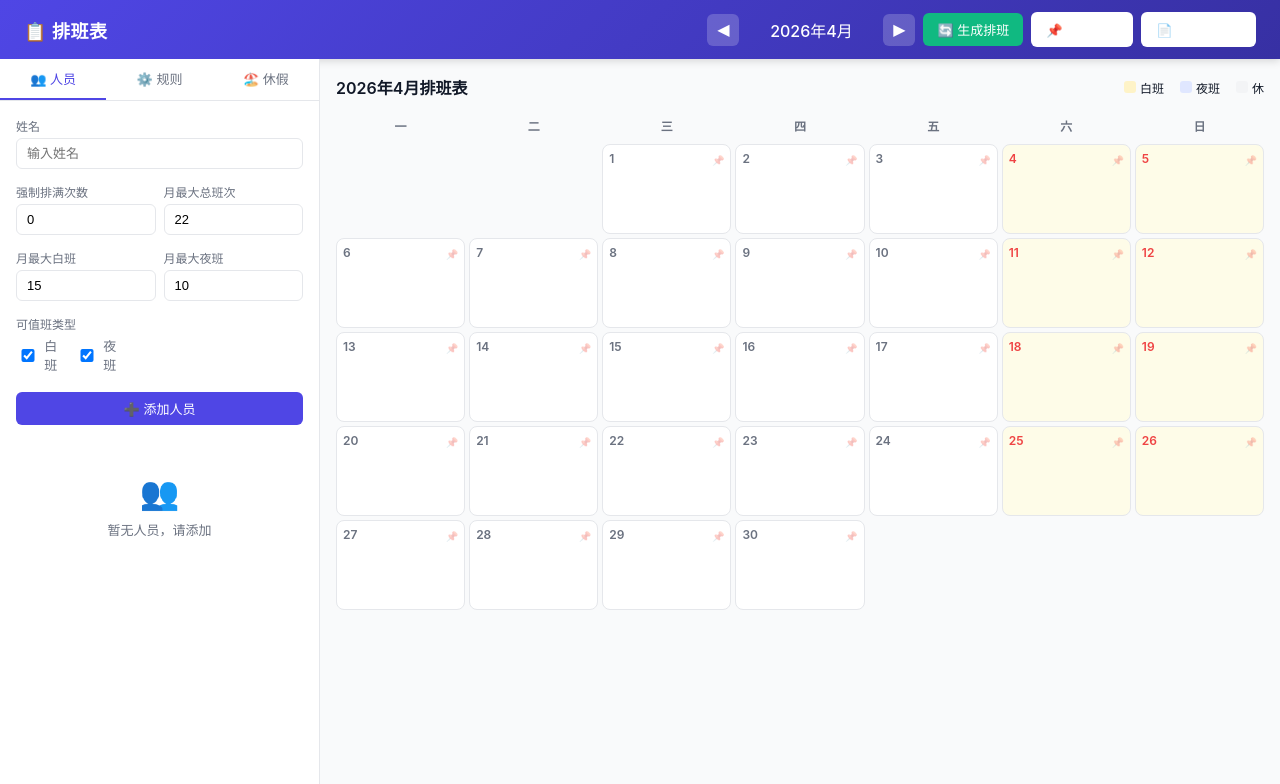
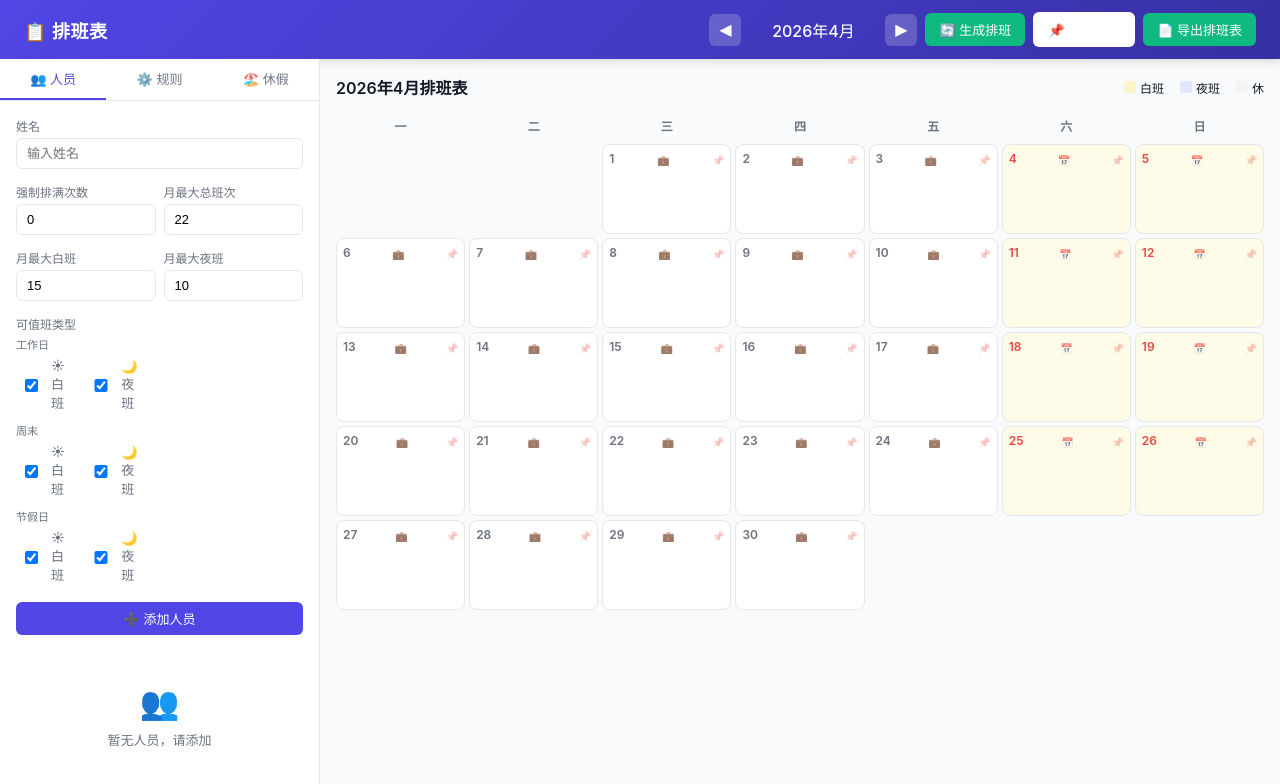
Before and after one commit to gemone/scheduling, a Vue app in the folder frontend/: page / in a window 1280 px wide. Shown: the top 784 px of the page. Built offline with nearby package versions, Linux system fonts and the light colour scheme.

Commit message:
feat: 人员可排班类型支持工作日/周末/节假日分别配置，日历点击设定日期类型，导出自动打开

```diff
--- a/frontend/src/App.vue
+++ b/frontend/src/App.vue
@@ -13,7 +13,7 @@
         <button class="btn" :class="hasSchedule ? 'btn-warning' : 'btn-outline'" style="color:white;border-color:rgba(255,255,255,0.4)" @click="pinAll">
           📌 {{ allPinned ? '取消全部固定' : '保存排班' }}
         </button>
-        <button class="btn btn-outline" style="color:white;border-color:rgba(255,255,255,0.4)" @click="exportXLSX">📄 导出排班表</button>
+        <button class="btn btn-success" @click="exportXLSX">📄 导出排班表</button>
       </div>
     </div>
 
@@ -56,9 +56,22 @@
             </div>
             <div class="form-group">
               <label>可值班类型</label>
-              <div class="checkbox-group">
-                <label><input type="checkbox" v-model="newPerson.dayShiftPos" :true-value="1" :false-value="0" /> 白班</label>
-                <label><input type="checkbox" v-model="newPerson.nightShiftPos" :true-value="1" :false-value="0" /> 夜班</label>
+              <div class="checkbox-group" style="flex-direction:column;gap:6px">
+                <div style="font-size:11px;color:var(--text-secondary)">工作日</div>
+                <div class="checkbox-row">
+                  <label><input type="checkbox" v-model="newPerson.dayShiftPos" :true-value="1" :false-value="0" /> ☀白班</label>
+                  <label><input type="checkbox" v-model="newPerson.nightShiftPos" :true-value="1" :false-value="0" /> 🌙夜班</label>
+                </div>
+                <div style="font-size:11px;color:var(--text-secondary)">周末</div>
+                <div class="checkbox-row">
+                  <label><input type="checkbox" v-model="newPerson.weekendDayShiftPos" :true-value="1" :false-value="0" /> ☀白班</label>
+                  <label><input type="checkbox" v-model="newPerson.weekendNightShiftPos" :true-value="1" :false-value="0" /> 🌙夜班</label>
+                </div>
+                <div style="font-size:11px;color:var(--text-secondary)">节假日</div>
+                <div class="checkbox-row">
+                  <label><input type="checkbox" v-model="newPerson.holidayDayShiftPos" :true-value="1" :false-value="0" /> ☀白班</label>
+                  <label><input type="checkbox" v-model="newPerson.holidayNightShiftPos" :true-value="1" :false-value="0" /> 🌙夜班</label>
+                </div>
               </div>
             </div>
             <button v-if="!editingPersonId" class="btn btn-primary btn-block" @click="addPerson">➕ 添加人员</button>
@@ -75,8 +88,10 @@
                 <div class="limits">
                   <span v-if="p.min_total > 0" style="color:var(--primary)">✦{{ p.min_total }}</span>
                   <span>总计{{ p.max_total }}次</span>
-                  <span v-if="p.day_shift_pos">白{{ p.max_day }}次</span>
-                  <span v-if="p.night_shift_pos">夜{{ p.max_night }}次</span>
+                  <span class="shift-tag day-tag" :class="{ dim: !p.day_shift_pos }">☀白{{ p.day_shift_pos ? p.max_day : 'x' }}</span>
+                  <span class="shift-tag night-tag" :class="{ dim: !p.night_shift_pos }">🌙夜{{ p.night_shift_pos ? p.max_night : 'x' }}</span>
+                  <span v-if="p.weekend_day_shift_pos || p.weekend_night_shift_pos" class="shift-tag weekend-tag">{{ p.weekend_day_shift_pos ? 'w' : '' }}{{ p.weekend_night_shift_pos ? 'n' : '' }}</span>
+                  <span v-if="p.holiday_day_shift_pos || p.holiday_night_shift_pos" class="shift-tag holiday-tag-sm">{{ p.holiday_day_shift_pos ? 'w' : '' }}{{ p.holiday_night_shift_pos ? 'n' : '' }}</span>
                 </div>
               </div>
               <div v-if="data.people.length === 0" class="empty-state">
@@ -88,14 +103,37 @@
 
           <!-- Rules Tab -->
           <div v-if="tab === 'rules'">
+            <div style="font-weight:600;margin-bottom:8px">💼 工作日</div>
             <div class="form-group">
-              <label>每天白班人数</label>
+              <label>白班人数</label>
               <input v-model.number="data.rules.day_shift_per_day" type="number" min="0" @change="saveData" />
             </div>
             <div class="form-group">
-              <label>每天夜班人数</label>
+              <label>夜班人数</label>
               <input v-model.number="data.rules.night_shift_per_day" type="number" min="0" @change="saveData" />
             </div>
+
+            <div style="font-weight:600;margin:12px 0 8px;border-top:1px solid var(--border-color);padding-top:12px">📅 周末（周六日）</div>
+            <div class="form-group">
+              <label>白班人数</label>
+              <input v-model.number="data.rules.weekend_day_shift" type="number" min="0" @change="saveData" />
+            </div>
+            <div class="form-group">
+              <label>夜班人数</label>
+              <input v-model.number="data.rules.weekend_night_shift" type="number" min="0" @change="saveData" />
+            </div>
+
+            <div style="font-weight:600;margin:12px 0 8px;border-top:1px solid var(--border-color);padding-top:12px">🎆 法定节假日</div>
+            <div class="form-group">
+              <label>白班人数</label>
+              <input v-model.number="data.rules.holiday_day_shift" type="number" min="0" @change="saveData" />
+            </div>
+            <div class="form-group">
+              <label>夜班人数</label>
+              <input v-model.number="data.rules.holiday_night_shift" type="number" min="0" @change="saveData" />
+            </div>
+            <div style="font-size:11px;color:var(--text-secondary);margin-top:2px">💡 在日历上点击日期左上角图标可设定节假日/工作日</div>
+
             <div style="margin-top:16px;font-size:12px;color:var(--text-secondary)">
               <p>💡 规则说明：</p>
               <ul style="margin-left:16px;margin-top:4px;line-height:1.8">
@@ -106,6 +144,8 @@
                 <li>休假日期自动跳过</li>
                 <li>规避日期不排班但不标记休假</li>
                 <li>📌 固定的天不会被重新排班</li>
+                <li>法定节假日优先于周末规则</li>
+                <li>在日历上点击日期图标可设定节假日或工作日覆盖</li>
               </ul>
             </div>
           </div>
@@ -210,7 +250,12 @@
             @drop="!isDayPinned(day) && onDrop(day, $event)"
           >
             <div class="day-header">
-              <span class="day-number" :class="{ 'weekend-num': isWeekend(day) }">{{ day }}</span>
+              <span class="day-number" :class="{ 'weekend-num': isWeekend(day) && !isHoliday(day) && !isWorkdayOverride(day), 'holiday-num': isHoliday(day), 'workday-override-num': isWorkdayOverride(day) }">{{ day }}</span>
+              <button
+                class="day-type-btn"
+                @click="cycleDayType(day)"
+                :title="dayTypeLabel(day)"
+              >{{ dayTypeIcon(day) }}</button>
               <button
                 class="pin-btn"
                 :class="{ pinned: isDayPinned(day) }"
@@ -278,6 +323,7 @@ import {
   SavePeople,
   GenerateSchedule,
   ExportXLSX,
+  OpenFile,
   UpdateShiftEntry
 } from '../wailsjs/go/main/App'
 
@@ -290,6 +336,10 @@ interface Person {
   max_night: number
   day_shift_pos: number
   night_shift_pos: number
+  weekend_day_shift_pos: number
+  weekend_night_shift_pos: number
+  holiday_day_shift_pos: number
+  holiday_night_shift_pos: number
 }
 
 interface Vacation {
@@ -307,6 +357,10 @@ interface ShiftEntry {
 interface ScheduleRule {
   day_shift_per_day: number
   night_shift_per_day: number
+  weekend_day_shift: number
+  weekend_night_shift: number
+  holiday_day_shift: number
+  holiday_night_shift: number
 }
 
 interface MonthData {
@@ -315,6 +369,7 @@ interface MonthData {
   rules: ScheduleRule
   schedule: ShiftEntry[]
   pinned_days: string[]
+  day_types: Record<string, string>  // YYYY-MM-DD -> "holiday" | "workday"
   year: number
   month: number
 }
@@ -335,9 +390,10 @@ const globalPeople = ref<Person[]>([])
 const data = ref<MonthData>({
   people: [],
   vacations: [],
-  rules: { day_shift_per_day: 1, night_shift_per_day: 1 },
+  rules: { day_shift_per_day: 1, night_shift_per_day: 1, weekend_day_shift: 1, weekend_night_shift: 1, holiday_day_shift: 1, holiday_night_shift: 1 },
   schedule: [],
   pinned_days: [],
+  day_types: {},
   year: year.value,
   month: month.value,
 })
@@ -350,6 +406,10 @@ const newPerson = ref({
   maxNight: 10,
   dayShiftPos: 1,
   nightShiftPos: 1,
+  weekendDayShiftPos: 1,
+  weekendNightShiftPos: 1,
+  holidayDayShiftPos: 1,
+  holidayNightShiftPos: 1,
 })
 
 const newVacation = ref({
@@ -401,6 +461,52 @@ const pinnedCount = computed(() => data.value.pinned_days.length)
 function isWeekend(day: number): boolean {
   const d = new Date(year.value, month.value - 1, day).getDay()
   return d === 0 || d === 6
+}
+
+function isHoliday(day: number): boolean {
+  return (data.value.day_types || {})[dateStr(day)] === 'holiday'
+}
+
+function getEffectiveDayType(day: number): string {
+  const ds = dateStr(day)
+  const dt = (data.value.day_types || {})[ds]
+  if (dt) return dt  // "holiday" or "workday"
+  return isWeekend(day) ? 'weekend' : 'workday'
+}
+
+function cycleDayType(day: number) {
+  const ds = dateStr(day)
+  if (!data.value.day_types) data.value.day_types = {}
+  const current = data.value.day_types[ds]
+  if (!current) {
+    // No override → set to holiday (or workday if weekend)
+    data.value.day_types[ds] = isWeekend(day) ? 'workday' : 'holiday'
+  } else if (current === 'holiday') {
+    data.value.day_types[ds] = 'workday'
+  } else {
+    // workday override → remove override (back to default)
+    delete data.value.day_types[ds]
+  }
+  saveData()
+}
+
+function isWorkdayOverride(day: number): boolean {
+  return (data.value.day_types || {})[dateStr(day)] === 'workday'
+}
+
+function dayTypeIcon(day: number): string {
+  const t = getEffectiveDayType(day)
+  if (t === 'holiday') return '🎆'
+  if (t === 'weekend') return '📅'
+  return '💼'
+}
+
+function dayTypeLabel(day: number): string {
+  const t = getEffectiveDayType(day)
+  const overrides = (data.value.day_types || {})[dateStr(day)]
+  if (t === 'holiday') return overrides ? '节假日（手动设定）点击切换' : '节假日'
+  if (t === 'weekend') return '周末'
+  return overrides ? '工作日（手动设定）点击切换' : '工作日'
 }
 
 function dateStr(day: number): string {
@@ -590,6 +696,10 @@ function startEdit(p: Person) {
     maxNight: p.max_night,
     dayShiftPos: p.day_shift_pos,
     nightShiftPos: p.night_shift_pos,
+    weekendDayShiftPos: p.weekend_day_shift_pos,
+    weekendNightShiftPos: p.weekend_night_shift_pos,
+    holidayDayShiftPos: p.holiday_day_shift_pos,
+    holidayNightShiftPos: p.holiday_night_shift_pos,
   }
 }
 
@@ -603,6 +713,10 @@ function cancelEdit() {
     maxNight: 10,
     dayShiftPos: 1,
     nightShiftPos: 1,
+    weekendDayShiftPos: 1,
+    weekendNightShiftPos: 1,
+    holidayDayShiftPos: 1,
+    holidayNightShiftPos: 1,
   }
 }
 
@@ -623,6 +737,10 @@ function saveEditPerson() {
     max_night: newPerson.value.maxNight,
     day_shift_pos: newPerson.value.dayShiftPos,
     night_shift_pos: newPerson.value.nightShiftPos,
+    weekend_day_shift_pos: newPerson.value.weekendDayShiftPos,
+    weekend_night_shift_pos: newPerson.value.weekendNightShiftPos,
+    holiday_day_shift_pos: newPerson.value.holidayDayShiftPos,
+    holiday_night_shift_pos: newPerson.value.holidayNightShiftPos,
   }
   data.value.people = [...globalPeople.value]
   saveGlobalPeople()
@@ -646,6 +764,10 @@ function addPerson() {
     max_night: newPerson.value.maxNight,
     day_shift_pos: newPerson.value.dayShiftPos,
     night_shift_pos: newPerson.value.nightShiftPos,
+    weekend_day_shift_pos: newPerson.value.weekendDayShiftPos,
+    weekend_night_shift_pos: newPerson.value.weekendNightShiftPos,
+    holiday_day_shift_pos: newPerson.value.holidayDayShiftPos,
+    holiday_night_shift_pos: newPerson.value.holidayNightShiftPos,
   }
   globalPeople.value.push(person)
   data.value.people = [...globalPeople.value]
@@ -729,6 +851,7 @@ async function generateSchedule() {
       rules: data.value.rules,
       schedule: data.value.schedule,
       pinned_days: data.value.pinned_days,
+      day_types: data.value.day_types || {},
       year: year.value,
       month: month.value,
     })
@@ -743,7 +866,8 @@ async function generateSchedule() {
 async function exportXLSX() {
   try {
     const path = await ExportXLSX(data.value)
-    showToast('✅ 已导出到 ' + path)
+    showToast('✅ 已导出')
+    await OpenFile(path)
   } catch (e: any) {
     showToast('导出失败: ' + e)
   }
--- a/frontend/src/style.css
+++ b/frontend/src/style.css
@@ -280,6 +280,35 @@ body {
   border: 1px solid var(--border);
 }
 
+.shift-tag.day-tag {
+  background: #fef3c7;
+  border-color: #f59e0b;
+  color: #92400e;
+}
+.shift-tag.night-tag {
+  background: #e0e7ff;
+  border-color: #6366f1;
+  color: #3730a3;
+}
+.shift-tag.dim {
+  opacity: 0.35;
+  text-decoration: line-through;
+}
+.shift-tag.weekend-tag {
+  background: #dcfce7;
+  border-color: #22c55e;
+  color: #166534;
+}
+.shift-tag.holiday-tag-sm {
+  background: #fce7f3;
+  border-color: #ec4899;
+  color: #9d174d;
+}
+.checkbox-row {
+  display: flex;
+  gap: 12px;
+}
+
 .person-card .remove-btn {
   position: absolute;
   top: 6px;
@@ -419,6 +448,39 @@ body {
 
 .calendar-day .day-number.weekend-num {
   color: var(--danger);
+}
+
+.calendar-day .day-number.holiday-num {
+  color: #e11d48;
+  font-weight: 700;
+}
+
+.calendar-day .day-number.workday-override-num {
+  color: #059669;
+  font-weight: 700;
+}
+
+.day-type-btn {
+  background: none;
+  border: none;
+  cursor: pointer;
+  font-size: 10px;
+  padding: 0 1px;
+  opacity: 0.7;
+  transition: opacity 0.15s;
+}
+.day-type-btn:hover {
+  opacity: 1;
+}
+
+.holiday-tag {
+  font-size: 9px;
+  background: #e11d48;
+  color: white;
+  padding: 0 3px;
+  border-radius: 3px;
+  margin-left: 2px;
+  vertical-align: super;
 }
 
 .shift-badge {
--- a/frontend/wailsjs/go/main/App.d.ts
+++ b/frontend/wailsjs/go/main/App.d.ts
@@ -10,6 +10,8 @@ export function LoadMonthData(arg1:number,arg2:number):Promise<main.MonthData>;
 
 export function LoadPeople():Promise<Array<main.Person>>;
 
+export function OpenFile(arg1:string):Promise<void>;
+
 export function SaveExportFile(arg1:string,arg2:string):Promise<void>;
 
 export function SaveMonthData(arg1:main.MonthData):Promise<void>;
--- a/frontend/wailsjs/go/main/App.js
+++ b/frontend/wailsjs/go/main/App.js
@@ -18,6 +18,10 @@ export function LoadPeople() {
   return window['go']['main']['App']['LoadPeople']();
 }
 
+export function OpenFile(arg1) {
+  return window['go']['main']['App']['OpenFile'](arg1);
+}
+
 export function SaveExportFile(arg1, arg2) {
   return window['go']['main']['App']['SaveExportFile'](arg1, arg2);
 }
```
Also changed, not shown: frontend/wailsjs/go/models.ts (+18 -0 lines), 2 other files (tests, documents, lock files or other folders).
